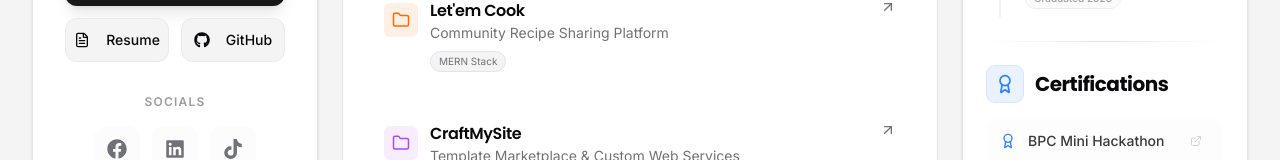
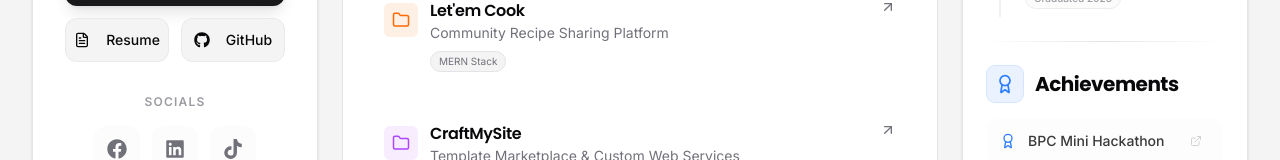
Before and after one commit to Syddevv/My-Portfolio, a React (Vite) app in the folder my-portfolio/: page / in a window 1280 px wide. Shown: the part 493-653 px from the top of the page. Built offline with nearby package versions, Linux system fonts and the light colour scheme; no server answers.

Commit message:
Update EducationCard.jsx

```diff
--- a/my-portfolio/src/components/portfolio/EducationCard.jsx
+++ b/my-portfolio/src/components/portfolio/EducationCard.jsx
@@ -121,7 +121,7 @@ const EducationCard = () => {
               <Award className="w-5 h-5 text-blue-500" />
             </div>
             <h2 className="text-xl font-heading font-bold text-foreground">
-              Certifications
+              Achievements
             </h2>
           </div>
 
```
